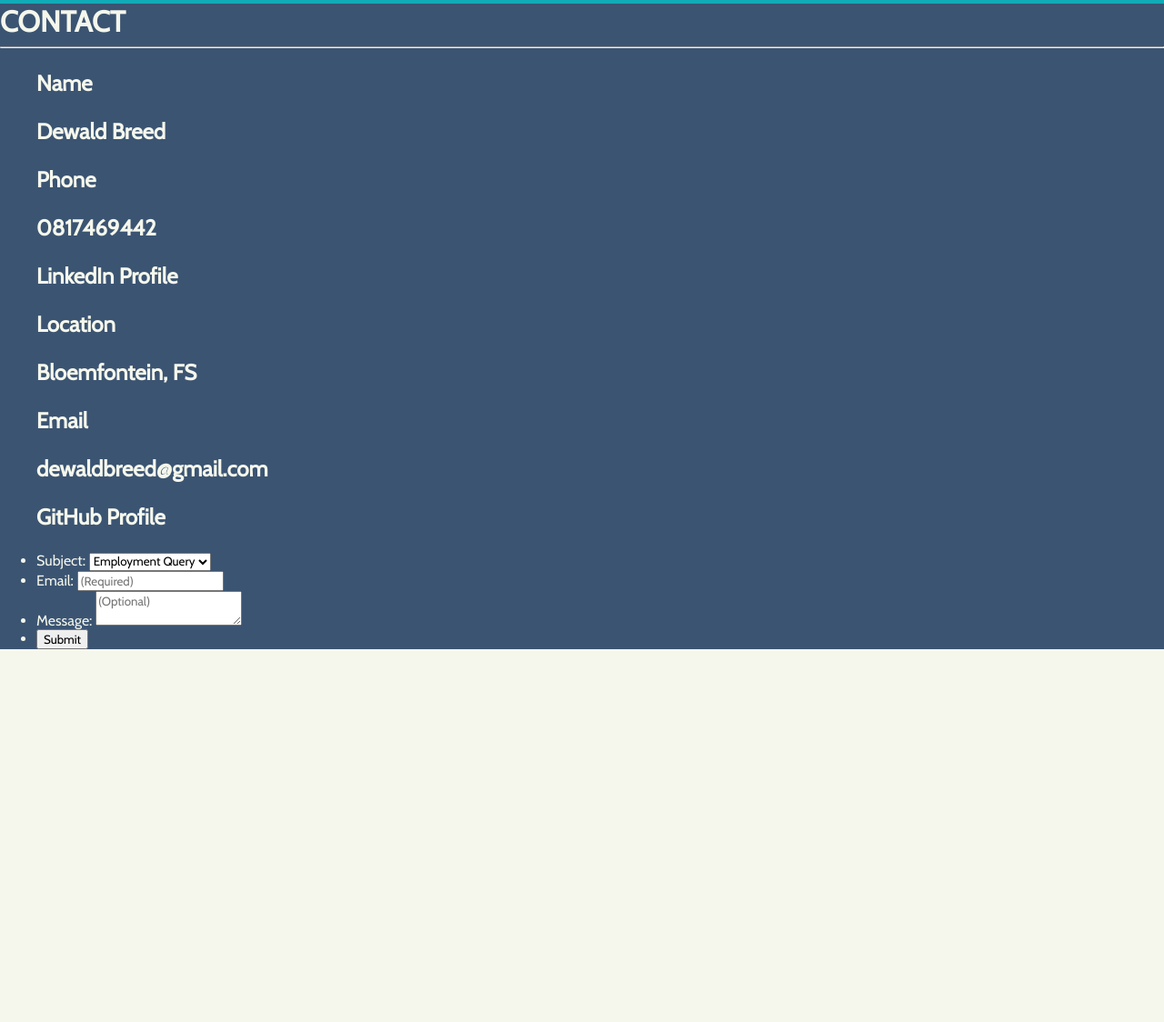
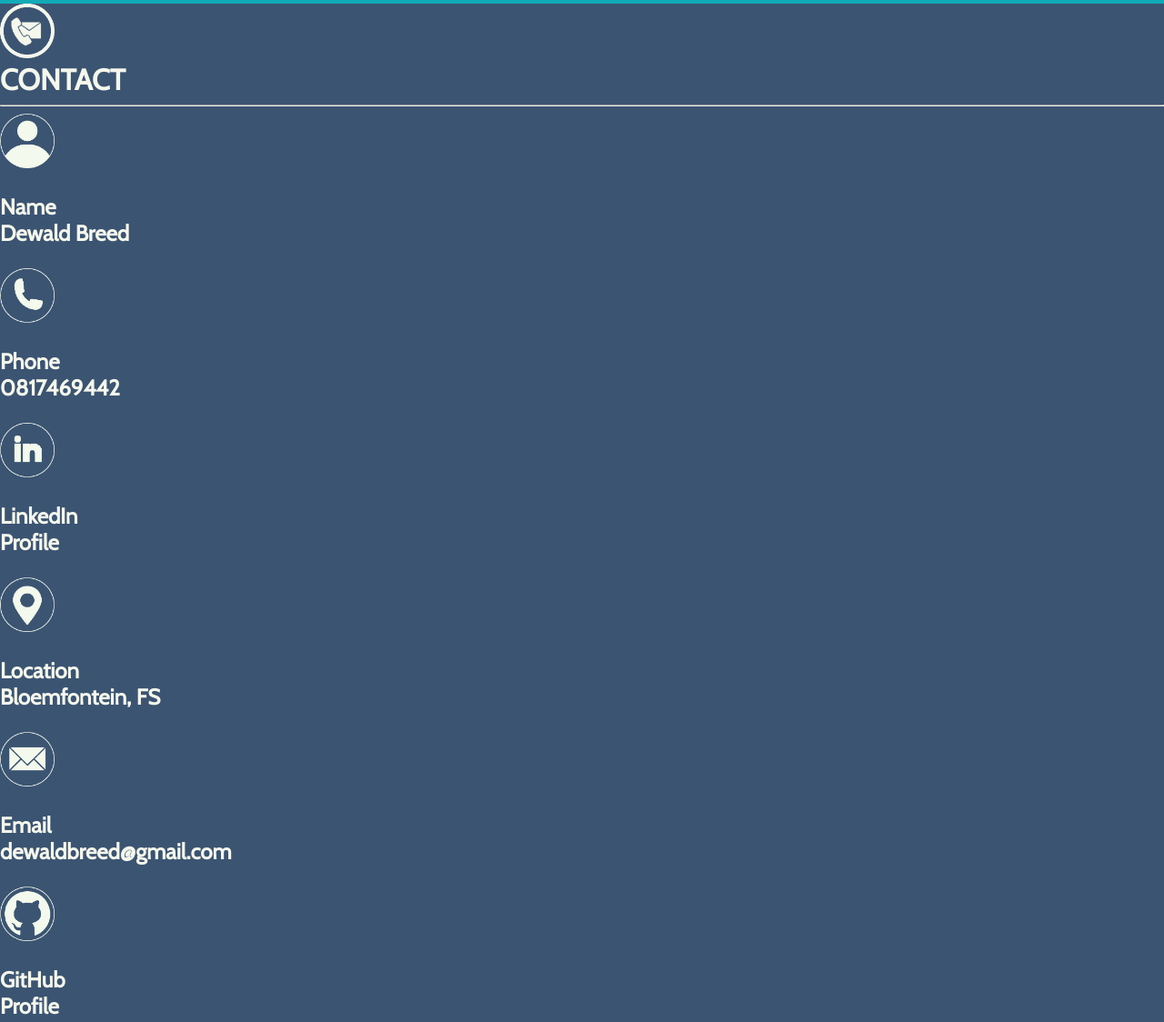
Before and after one commit to Arc4d3-G/DEWBRE300_FTO2308_GroupB_DewaldBreed_ITW_Final_Digital_Resume, a plain HTML site: page index.html in a window 1280 px wide. Shown: the part 2653-3777 px from the top of the page at 91% size. Before the commit the page ends 3383 px from the top, so only its background shows below. Drawn offline with nearby package versions, Linux system fonts and the light colour scheme.

Commit message:
html v4 - Contact section divs & icons

```diff
--- a/index.html
+++ b/index.html
@@ -205,23 +205,93 @@
       </section>
     </div>
     <!-- === FOOTER === -->
-    <footer class="footer darkblue">
+    <footer class="footer-container darkblue">
       <section>
-        <h2 id="contact">CONTACT</h2>
+        <div class="contact-head">
+          <img
+            src="/images/contact.png"
+            alt="contact icon"
+            width="60px"
+            height="60px"
+          />
+          <h2 id="contact">CONTACT</h2>
+        </div>
         <hr />
         <!-- ---------------------------------- -->
-        <ul>
-          <h3>Name</h3>
-          <h3>Dewald Breed</h3>
-          <h3>Phone</h3>
-          <h3>0817469442</h3>
-          <h3>LinkedIn Profile</h3>
-          <h3>Location</h3>
-          <h3>Bloemfontein, FS</h3>
-          <h3>Email</h3>
-          <h3>dewaldbreed@gmail.com</h3>
-          <h3>GitHub Profile</h3>
-        </ul>
+        <div class="contact-content">
+          <div class="name">
+            <img
+              src="/images/name.png"
+              alt="name icon"
+              width="60px"
+              height="60px"
+            />
+            <h3>
+              Name <br />
+              Dewald Breed
+            </h3>
+          </div>
+          <div class="phone">
+            <img
+              src="/images/phone.png"
+              alt="phone icon"
+              width="60px"
+              height="60px"
+            />
+            <h3>
+              Phone <br />
+              0817469442
+            </h3>
+          </div>
+          <div class="linkedin">
+            <img
+              src="/images/linkedin.png"
+              alt="linkedin icon"
+              width="60px"
+              height="60px"
+            />
+            <h3>
+              LinkedIn <br />
+              Profile
+            </h3>
+          </div>
+          <div class="location">
+            <img
+              src="/images/location.png"
+              alt="location icon"
+              width="60px"
+              height="60px"
+            />
+            <h3>
+              Location <br />
+              Bloemfontein, FS
+            </h3>
+          </div>
+          <div class="email">
+            <img
+              src="/images/mail.png"
+              alt="mail icon"
+              width="60px"
+              height="60px"
+            />
+            <h3>
+              Email <br />
+              dewaldbreed@gmail.com
+            </h3>
+          </div>
+          <div class="github">
+            <img
+              src="/images/github.png"
+              alt="github icon"
+              width="60px"
+              height="60px"
+            />
+            <h3>
+              GitHub <br />
+              Profile
+            </h3>
+          </div>
+        </div>
       </section>
       <!-- === footer/FORM === -->
       <section>
```
